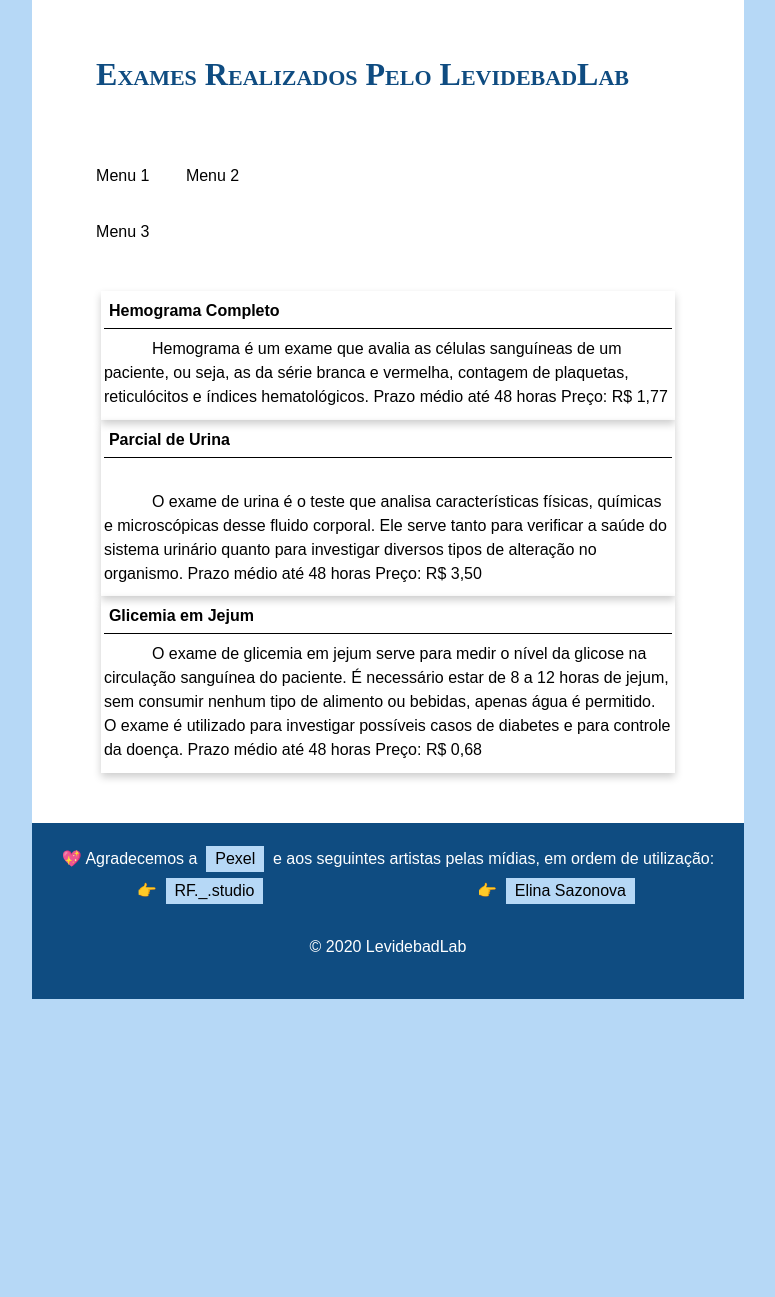
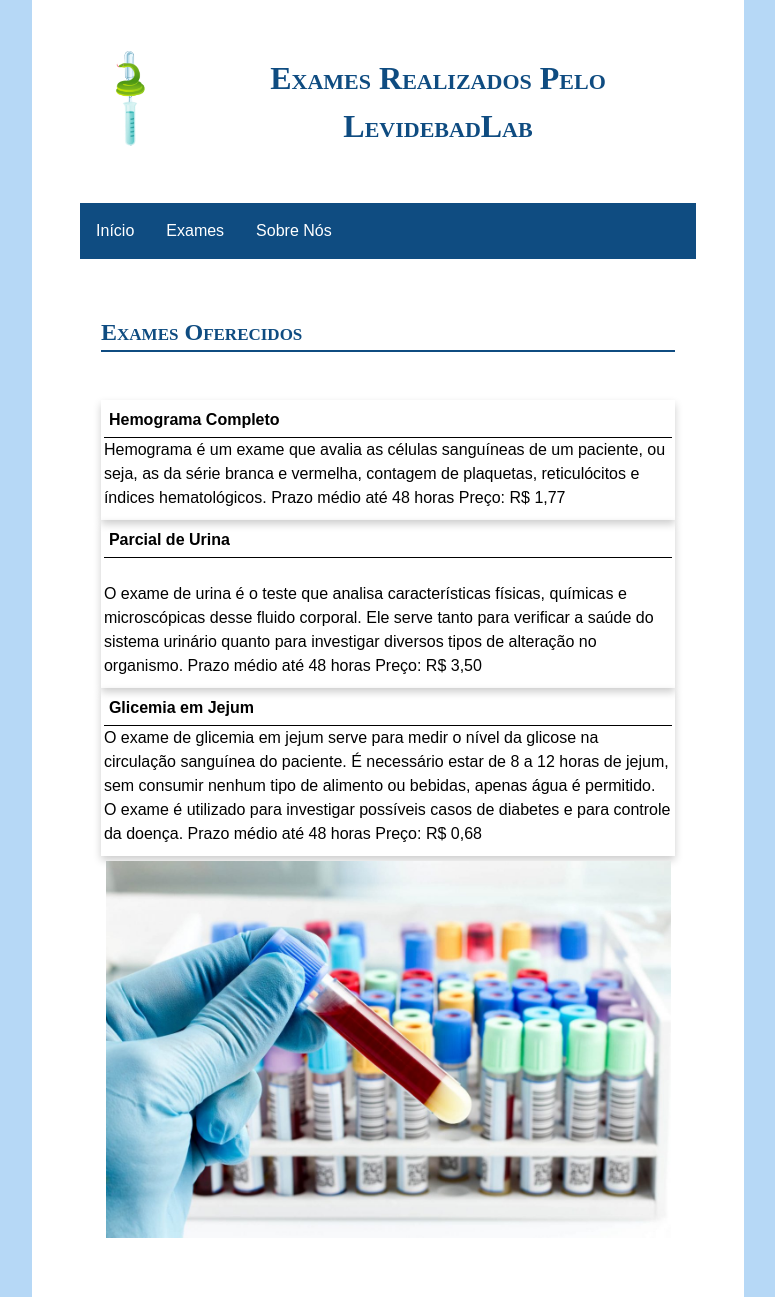
Before and after one commit to LevidebadLab/LevidebadLab, a plain HTML site: page view/exames-oferecidos.html in a window 1280 px wide. Shown: the top 1297 px of the page, without its empty margins (252-1027 px from the left). Before the commit the page ends 999 px from the top, so only its background shows below. Drawn offline with Linux system fonts and the light colour scheme; a web font is replaced by a local one.

Commit message:
arrumando estilização

```diff
--- a/styles/exames-oferecidos.css
+++ b/styles/exames-oferecidos.css
@@ -1,8 +1,15 @@
+article {
+  display: flex;
+  flex-direction: column;
+  margin: 3em 0;
+}
+
 .card {
   box-shadow: 0 4px 8px 0 rgba(0, 0, 0, 0.2);
   transition: 0.3s;
   padding: 0.5%;
   max-width: 600px;
+  padding-bottom: 10px;
 }
 
 .card:hover {
@@ -26,58 +33,9 @@
   text-align: center;
 }
 
-/* Dropdown Button */
-.dropbtn {
-	background-color: white;
-	padding: 16px;
-	font-size: 16px;
-	border: none;
+.coleta-img {
+  max-width: 575px;
+  max-height: 470px;
+  padding: 5px;
+  align-items: center;
 }
-
-/* The container <div> - needed to position the dropdown content */
-.dropdown {
-	position: relative;
-	display: inline-block;
-}
-
-/* Dropdown Content (Hidden by Default) */
-.dropdown-content {
-	display: none;
-	position: absolute;
-	background-color: white;
-	min-width: 160px;
-	box-shadow: 0px 8px 16px 0px rgb(5, 62, 112);
-	z-index: 1;
-}
-
-/* Links inside the dropdown */
-.dropdown-content a {
-	color: black;
-	padding: 12px 16px;
-	text-decoration: none;
-	display: block;
-}
-
-.dropdown-content a:hover {
-	background-color: rgb(5, 62, 112);
-	color: white;
-}
-
-.dropdown:hover .dropdown-content {
-	display: block;
-}
-
-.dropdown:hover .dropbtn {
-	background-color: rgb(5, 62, 112);
-	color: white;
-}
-
-.menu {
-	flex-direction: row;
-	column-count: 3;
-}
-
-p {
-	text-indent: 3em;
-	margin: 0.5em 0;
-}
--- a/view/exames-oferecidos.html
+++ b/view/exames-oferecidos.html
@@ -13,40 +13,45 @@
 
 <body>
     <header>
+        <a class="logo" href="../index.html"
+				><img
+					class="logo"
+					src="../assets/logo.png"
+					width="100"
+					height="100"
+					alt="Serpente envolta numa pipeta que adentra um tubo de ensaio"
+			/></a>
         <h1 class="title">Exames Realizados Pelo LevidebadLab</h1>
     </header>
     <main>
-        <section class="menu">
-            <nav class="dropdown">
-                <section class="dropbtn">Menu 1</button>
-                    <section class="dropdown-content">
-                        <a href="./about.html">Sobre Nós</a>
-                        <a href="#">Link 2</a>
-                        <a href="#">Link 3</a>
-                    </section>
-                </section>
-              </nav>
-              <nav class="dropdown">
-                <section class="dropbtn">Menu 2</button>
-                    <section class="dropdown-content">
-                        <a href="#">Link 1</a>
-                        <a href="#">Link 2</a>
-                        <a href="#">Link 3</a>
-                  </section>
-                </section>
-              </nav>
-              <nav class="dropdown">
-                <section class="dropbtn">Menu 3</button>
-                    <section class="dropdown-content">
-                        <a href="#">Link 1</a>
-                        <a href="#">Link 2</a>
-                        <a href="#">Link 3</a>
-                    </section>
-                </section>
-              </nav>
-       </section>
-        </br>
+       <nav>
+			<ul>
+				<li class="dropdown">
+					<a href="../index.html">Início</a>
+				</li>
+				<li class="dropdown">
+					<span class="dropbtn">Exames</span>
+					<ul class="dropdown-content">
+						<li>
+							<a href="exames-oferecidos.html"
+								>Exames oferecidos</a
+							>
+						</li>
+						<li><a>Fazer agendamento</a></li>
+						<li><a>Consultar resultados</a></li>
+					</ul>
+				</li>
+				<li class="dropdown">
+					<a href="./about.html">Sobre Nós</a>
+				</li>
+			</ul>
+		</nav>
         <section class="container">
+            <article>
+                <h2>
+                    Exames Oferecidos
+                </h2>
+            </article>
             <section class="card">
                 <h4 class="card-title">Hemograma Completo</h4>
                 <p>
@@ -80,6 +85,11 @@
                     Preço: R$ 0,68
                 </p>
             </section>
+            <img
+					src="./../assets/coleta-sangue.jpeg"
+                    alt="Amostra de sangue"
+                    class="coleta-img"
+                />
         </section>
     </main>
     <footer>
```
Also changed, not shown: assets/coleta-sangue.jpeg (added). Lines whose indentation alone changed are shown as unchanged.
